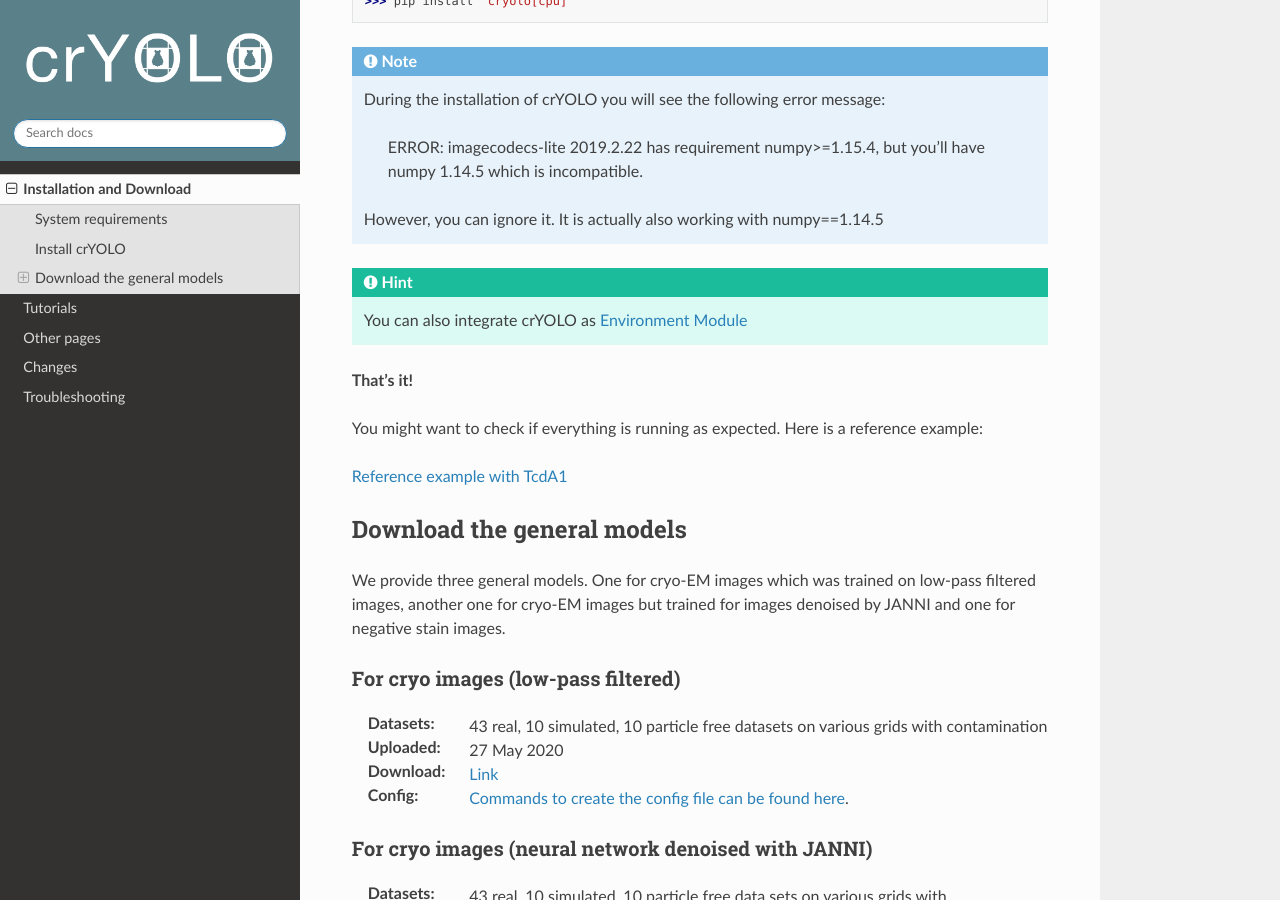
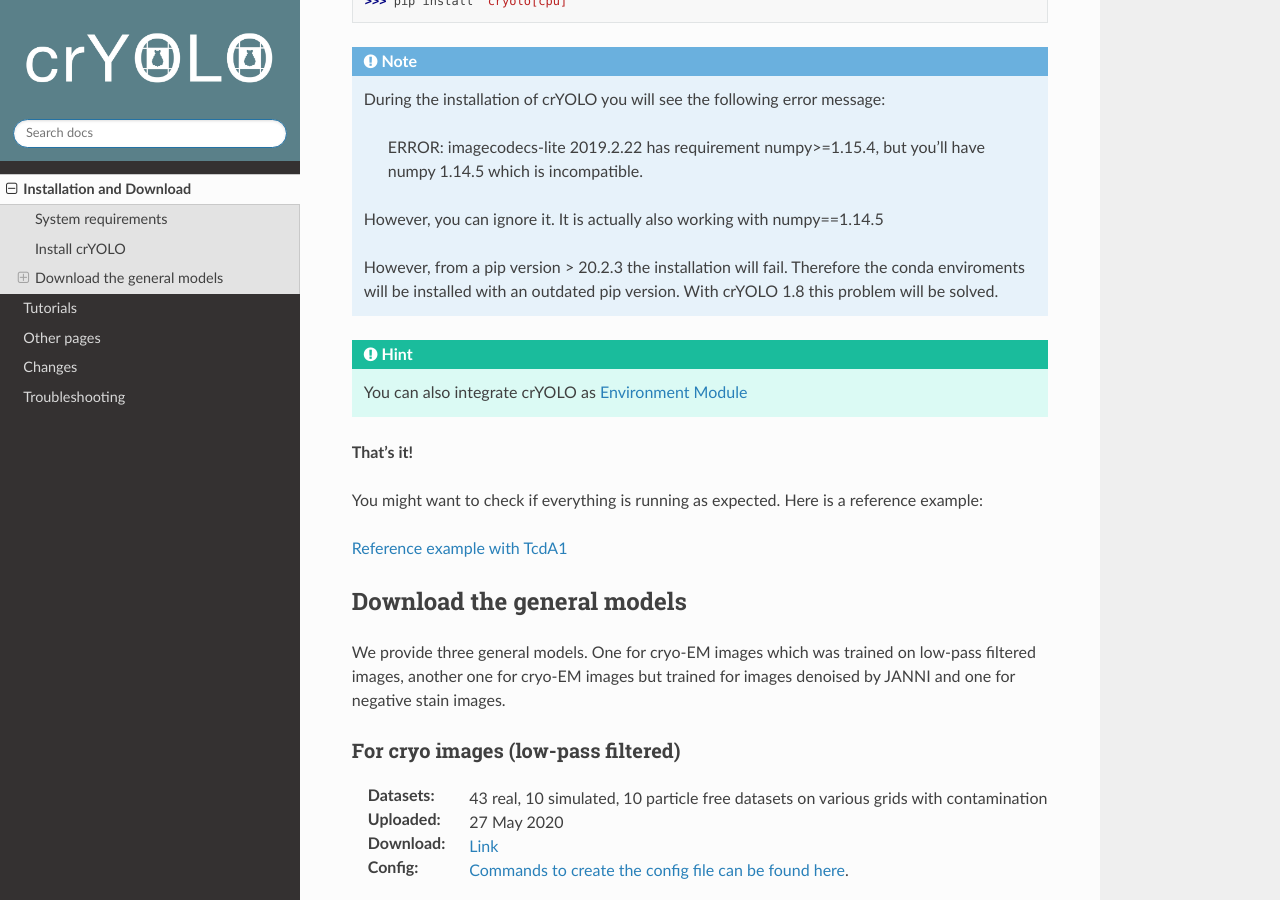
Before and after one commit to MPI-Dortmund/cryolo, a Sphinx documentation site: the page built from source/installation.rst, in a window 1280 px wide and 900 px high, scrolled down 1500 px. Built offline with Sphinx 7.4.7 and the Read the Docs theme 2.0.0, drawn with Linux system fonts in a browser that asks for light colours.

Commit message:
fix installation

```diff
--- a/source/installation.rst
+++ b/source/installation.rst
@@ -40,7 +40,7 @@
 
 After that, create a new virtual environment:
 
->>> conda create -n cryolo -c conda-forge -c anaconda python=3.6 pyqt=5 cudnn=7.1.2 numpy==1.14.5 cython wxPython==4.0.4 intel-openmp==2019.4
+>>> conda create -n cryolo -c conda-forge -c anaconda python=3.6 pyqt=5 cudnn=7.1.2 numpy==1.14.5 cython wxPython==4.0.4 intel-openmp==2019.4 pip=20.2.3
 
 Activate the environment:
 
@@ -61,6 +61,8 @@
      ERROR: imagecodecs-lite 2019.2.22 has requirement numpy>=1.15.4, but you'll have numpy 1.14.5 which is incompatible.
 
     However, you can ignore it. It is actually also working with numpy==1.14.5
+
+    However, from a pip version > 20.2.3 the installation will fail. Therefore the conda enviroments will be installed with an outdated pip version. With crYOLO 1.8 this problem will be solved.
 
 .. hint::
     You can also integrate crYOLO as :ref:`Environment Module <cryolo-module-label>`
```
